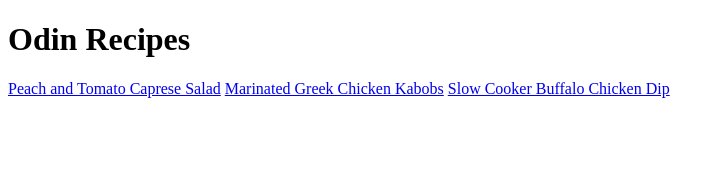
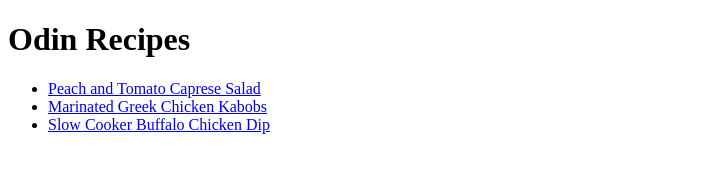
Before and after one commit to inmyworld5/odin-recipes, a plain HTML site: page index.html in a window 1280 px wide. Shown: the whole page, without its empty margins (0-725 px from the left). Drawn offline with Linux system fonts and the light colour scheme.

Commit message:
Edit index.html: create an unordered list for recipes

```diff
--- a/index.html
+++ b/index.html
@@ -7,8 +7,10 @@
 </head>
 <body>
     <h1>Odin Recipes</h1>
-    <a href="recipes/caprese_salad.html">Peach and Tomato Caprese Salad</a>
-    <a href="recipes/greek_chicken.html">Marinated Greek Chicken Kabobs</a>
-    <a href="recipes/buffalo_chicken.html">Slow Cooker Buffalo Chicken Dip</a>
+    <ul>
+    <li><a href="recipes/caprese_salad.html">Peach and Tomato Caprese Salad</a></li>
+    <li><a href="recipes/greek_chicken.html">Marinated Greek Chicken Kabobs</a></li>
+    <li><a href="recipes/buffalo_chicken.html">Slow Cooker Buffalo Chicken Dip</a></li>
+    </ul>
 </body>
 </html>
```
